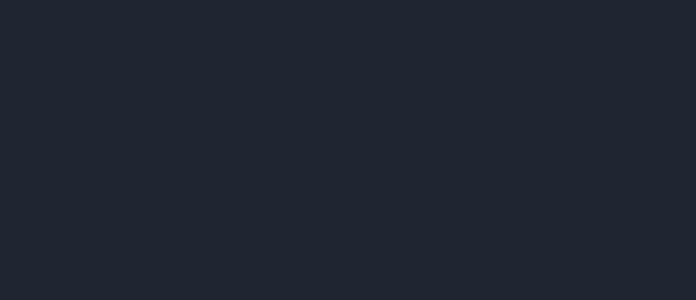
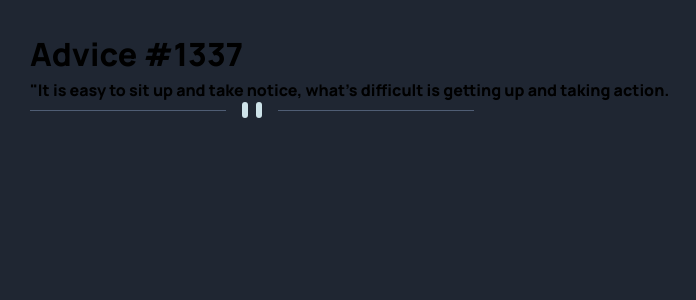
Before and after one commit to Siedemus/advice-generator-app, a React (Create React App) app: page / in a window 1280 px wide. Shown: the top 300 px of the page, without its empty margins (0-696 px from the left). Built offline with nearby package versions, Linux system fonts and the light colour scheme.

Commit message:
add Advice

```diff
--- /dev/null
+++ b/src/Container/Advice/index.js
@@ -0,0 +1,12 @@
+import { AdviceHeader, StyledAdvice, BorderImage } from "./styled";
+import desktopImage from "../../Assets/Images/pattern-divider-desktop.svg"
+
+export const Advice = () => {
+    return (
+        <>
+        <AdviceHeader>Advice #1337</AdviceHeader>
+        <StyledAdvice>"It is easy to sit up and take notice, what's difficult is getting up and taking action.</StyledAdvice>
+        <BorderImage src={desktopImage}></BorderImage>
+        </>
+    );
+};
--- /dev/null
+++ b/src/Container/Advice/styled.js
@@ -0,0 +1,9 @@
+import styled from "styled-components";
+
+const AdviceHeader = styled.h1``;
+
+const StyledAdvice = styled.p``;
+
+const BorderImage = styled.img``;
+
+export { AdviceHeader, StyledAdvice, BorderImage };
--- a/src/Container/index.js
+++ b/src/Container/index.js
@@ -1,5 +1,12 @@
+import { Advice } from "./Advice";
 import { StyledContainer } from "./styled";
 
 export const Container = () => {
-  <StyledContainer>Hello</StyledContainer>;
+  return (
+    <>
+      <StyledContainer>
+        <Advice />
+      </StyledContainer>
+    </>
+  );
 };
```
